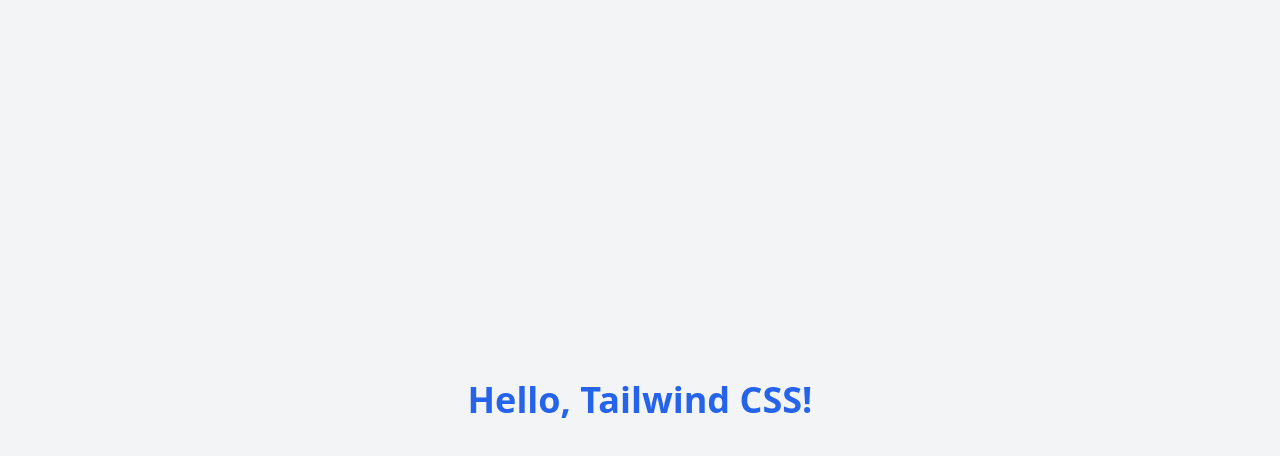
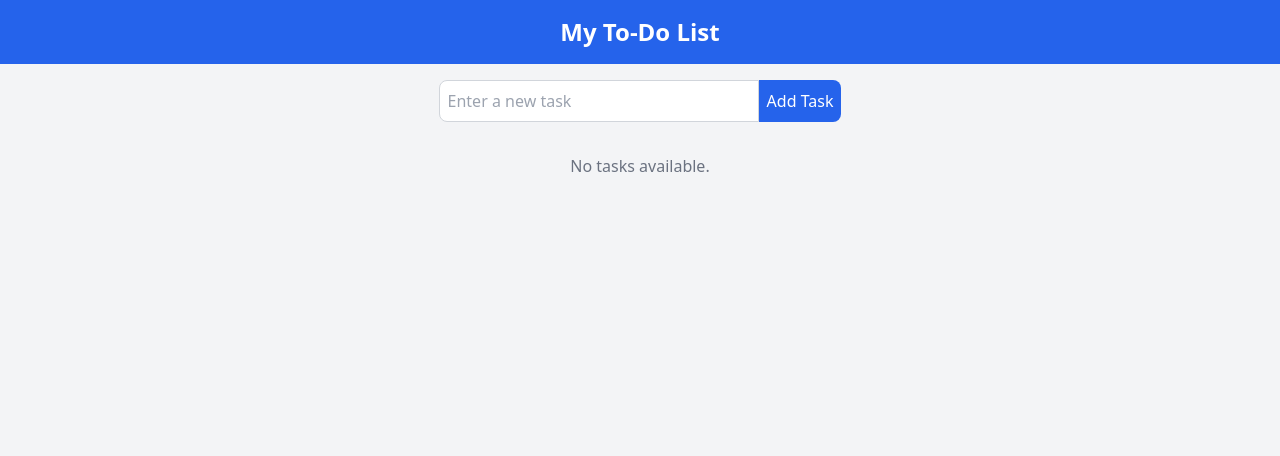
Before and after one commit to raphael-wrld/To-do-App, a React (Vite) app: page / in a window 1280 px wide. Shown: the top 456 px of the page. Built offline with nearby package versions, Linux system fonts and the light colour scheme.

Commit message:
"Updated ESLint config, added prop-types dependency, and refactored App component to use state and functional components"

```diff
--- a/eslint.config.js
+++ b/eslint.config.js
@@ -29,6 +29,8 @@
       ...react.configs['jsx-runtime'].rules,
       ...reactHooks.configs.recommended.rules,
       'react/jsx-no-target-blank': 'off',
+      'react/react-in-jsx-scope': 'off',
+      'no-unused-vars': ['error', { varsIgnorePattern: 'React' }],
       'react-refresh/only-export-components': [
         'warn',
         { allowConstantExport: true },
--- a/package.json
+++ b/package.json
@@ -11,6 +11,7 @@
   },
   "dependencies": {
     "firebase": "^10.13.0",
+    "prop-types": "^15.8.1",
     "react": "^18.3.1",
     "react-dom": "^18.3.1"
   },
--- a/src/App.jsx
+++ b/src/App.jsx
@@ -1,7 +1,36 @@
+import React, { useState } from 'react'
+import Header from './components/Header'
+import TaskInput from './components/TaskInput'
+import TaskList from './components/TaskList'
+// import { v4 as uuidv4 } from 'uuid';
 function App () {
+  const [tasks, setTasks] = useState([])
+
+  const addTask = task => {
+    setTasks([...tasks, { id: Date.now(), text: task, completed: false }])
+  }
+
+  const toggleComplete = id => {
+    setTasks(
+      tasks.map(task =>
+        task.id === id ? { ...task, completed: !task.completed } : task
+      )
+    )
+  }
+
+  const deleteTask = id => {
+    setTasks(tasks.filter(task => task.id !== id))
+  }
+
   return (
-    <div className='min-h-screen bg-gray-100 flex items-center justify-center'>
-      <h1 className='text-4xl font-bold text-blue-600'>Hello, Tailwind CSS!</h1>
+    <div className='min-h-screen bg-gray-100'>
+      <Header />
+      <TaskInput addTask={addTask} />
+      <TaskList
+        tasks={tasks}
+        toggleComplete={toggleComplete}
+        deleteTask={deleteTask}
+      />
     </div>
   )
 }
--- /dev/null
+++ b/src/components/Header.jsx
@@ -0,0 +1,11 @@
+// import React from 'react'
+
+function Header () {
+  return (
+    <header className='bg-blue-600 text-white p-4 text-center'>
+      <h1 className='text-2xl font-bold'>My To-Do List</h1>
+    </header>
+  )
+}
+
+export default Header
--- /dev/null
+++ b/src/components/TaskInput.jsx
@@ -0,0 +1,30 @@
+import React, { useState } from 'react'
+
+function TaskInput ({ addTask }) {
+  const [task, setTask] = useState('')
+
+  const handleSubmit = e => {
+    e.preventDefault()
+    if (task.trim()) {
+      addTask(task)
+      setTask('') // Clear the input field
+    }
+  }
+
+  return (
+    <form onSubmit={handleSubmit} className='p-4 flex justify-center'>
+      <input
+        type='text'
+        value={task}
+        onChange={e => setTask(e.target.value)}
+        className='border border-gray-300 p-2 rounded-l-lg w-full max-w-xs'
+        placeholder='Enter a new task'
+      />
+      <button type='submit' className='bg-blue-600 text-white p-2 rounded-r-lg'>
+        Add Task
+      </button>
+    </form>
+  )
+}
+
+export default TaskInput
--- /dev/null
+++ b/src/components/TaskItem.jsx
@@ -0,0 +1,39 @@
+import React from 'react'
+import PropTypes from 'prop-types'
+
+function TaskItem ({ task, toggleComplete, deleteTask }) {
+  return (
+    <div
+      className={`flex items-center justify-between p-2 my-2 border rounded ${
+        task.completed ? 'bg-green-200' : 'bg-white'
+      }`}
+    >
+      <div className='flex items-center'>
+        <input
+          type='checkbox'
+          checked={task.completed}
+          onChange={() => toggleComplete(task.id)}
+          className='mr-2'
+        />
+        <span className={task.completed ? 'line-through text-gray-500' : ''}>
+          {task.text}
+        </span>
+      </div>
+      <button onClick={() => deleteTask(task.id)} className='text-red-500'>
+        Delete
+      </button>
+    </div>
+  )
+}
+
+TaskItem.propTypes = {
+  task: PropTypes.shape({
+    id: PropTypes.number.isRequired,
+    text: PropTypes.string.isRequired,
+    completed: PropTypes.bool.isRequired
+  }).isRequired,
+  toggleComplete: PropTypes.func.isRequired,
+  deleteTask: PropTypes.func.isRequired
+}
+
+export default TaskItem
--- /dev/null
+++ b/src/components/TaskList.jsx
@@ -0,0 +1,36 @@
+import React from 'react'
+import PropTypes from 'prop-types'
+import TaskItem from './TaskItem'
+
+function TaskList ({ tasks, toggleComplete, deleteTask }) {
+  return (
+    <div className='p-4'>
+      {Array.isArray(tasks) && tasks.length > 0 ? (
+        tasks.map(task => (
+          <TaskItem
+            key={task.id}
+            task={task}
+            toggleComplete={toggleComplete}
+            deleteTask={deleteTask}
+          />
+        ))
+      ) : (
+        <p className='text-center text-gray-500'>No tasks available.</p>
+      )}
+    </div>
+  )
+}
+
+TaskList.propTypes = {
+  tasks: PropTypes.arrayOf(
+    PropTypes.shape({
+      id: PropTypes.number.isRequired,
+      text: PropTypes.string.isRequired,
+      completed: PropTypes.bool.isRequired
+    })
+  ).isRequired,
+  toggleComplete: PropTypes.func.isRequired,
+  deleteTask: PropTypes.func.isRequired
+}
+
+export default TaskList
```
Also changed, not shown: 1 other file (tests, documents, lock files or other folders).
